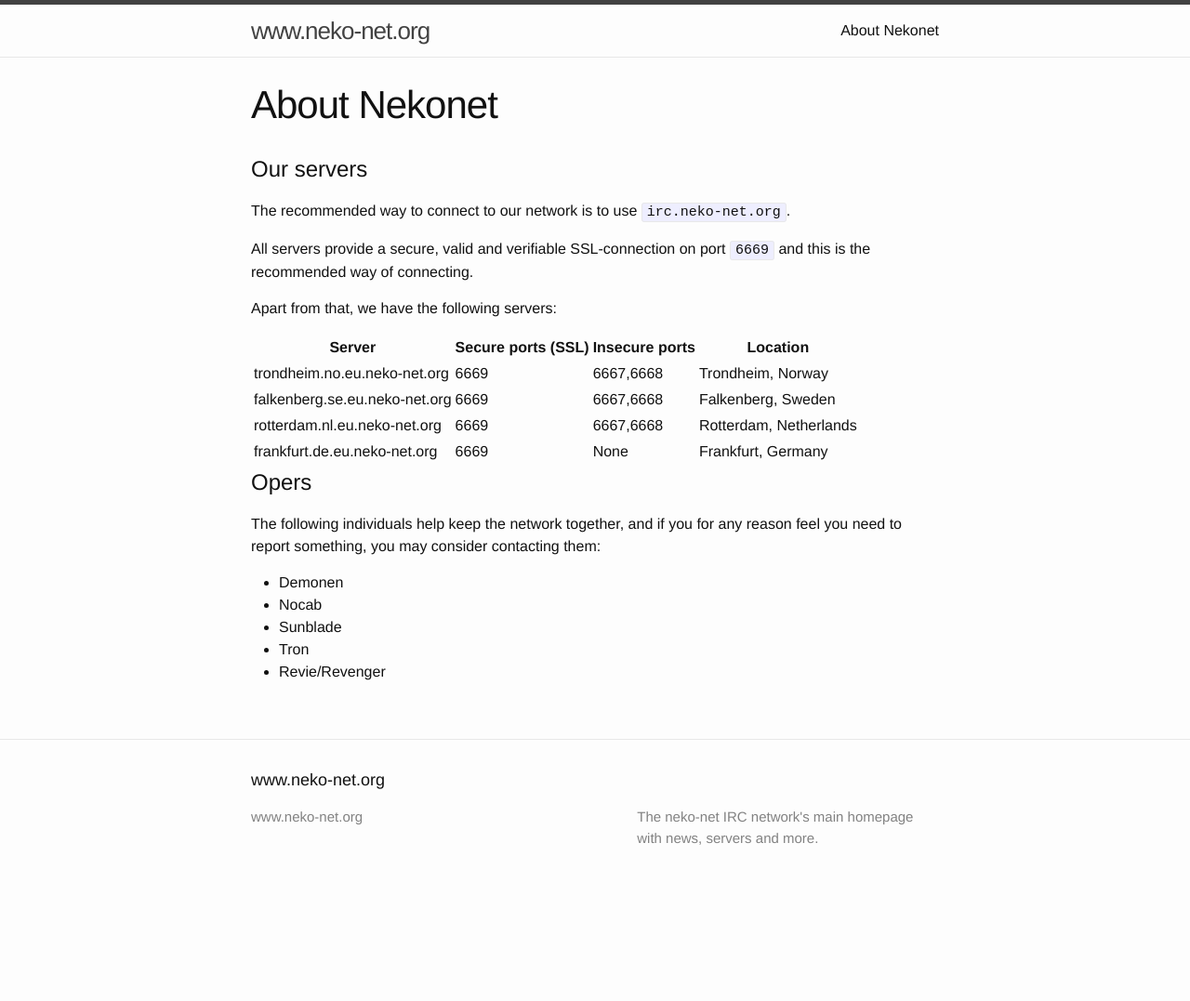
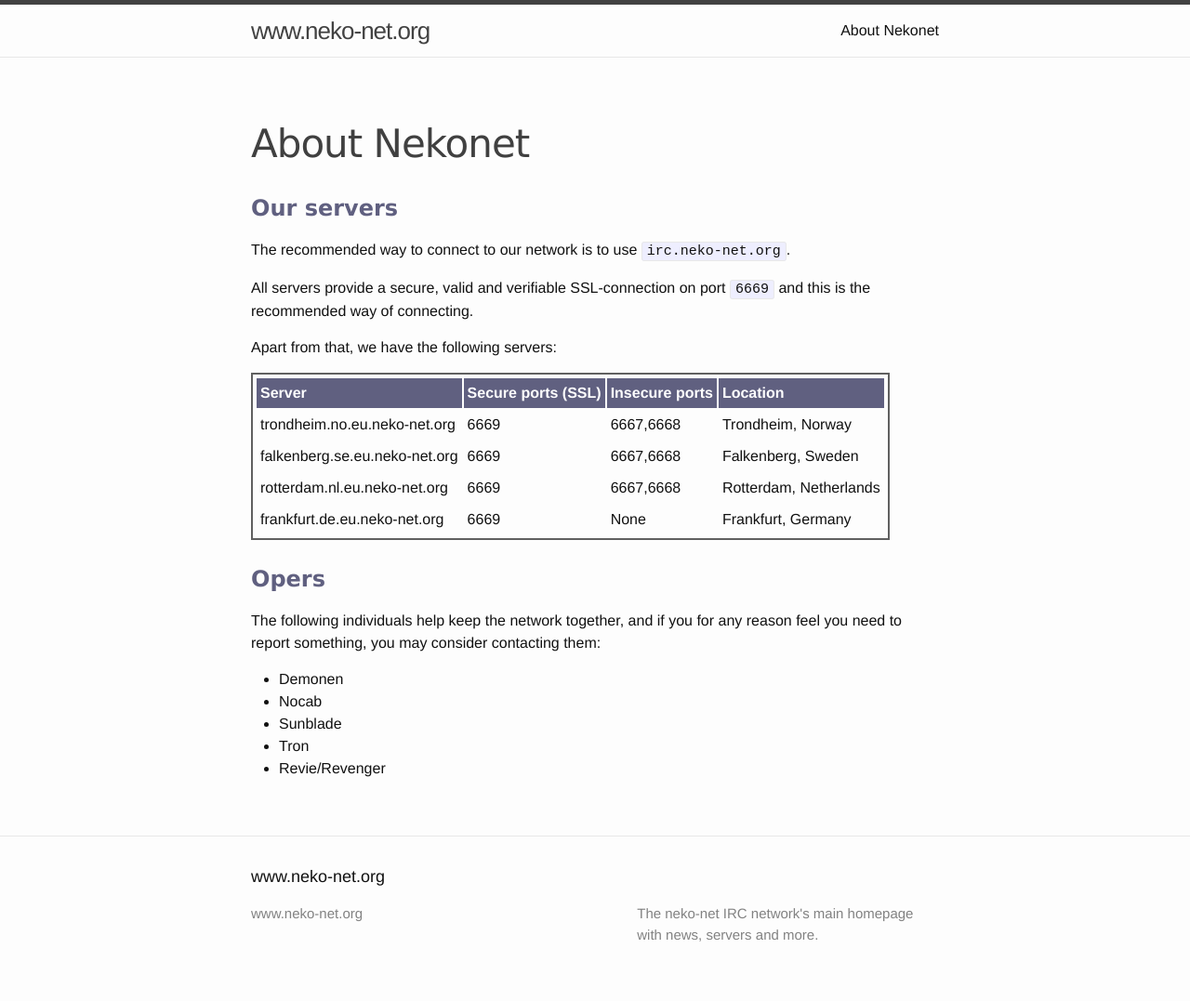
Before and after one commit to josteink/neko-net-pages, a Jekyll site: the page built from about.md, in a window 1280 px wide. Shown: the whole page at 93% size. Built offline with Jekyll 4.4.1, drawn with Linux system fonts in a browser that asks for light colours; before the commit the page ends 973 px from its top, so only the background shows below that.

Commit message:
Add custom CSS.

```diff
--- /dev/null
+++ b/_sass/_nekonet.scss
@@ -0,0 +1,31 @@
+/* neko-net custom settings */
+
+h1 {
+    margin-top: 1em;
+    font-family: Verdana, Droid Sans Mono, Sans Serif;
+}
+
+.post-header h1 {
+    color: #404040;
+}
+
+.post-content h1 {
+    color: #606080;
+    font-weight: bold;
+}
+
+table {
+    border: 2px #606060 solid;
+    padding: 2px;
+    margin-bottom: 1em;
+
+    th {
+        background-color: #606080;
+        color: white;
+        text-align: left;
+    }
+
+    th,td {
+        padding: 4px;
+    }
+}
--- a/css/main.scss
+++ b/css/main.scss
@@ -49,5 +49,6 @@ $on-laptop:        800px;
 @import
         "base",
         "layout",
-        "syntax-highlighting"
+        "syntax-highlighting",
+        "nekonet"
 ;
```
